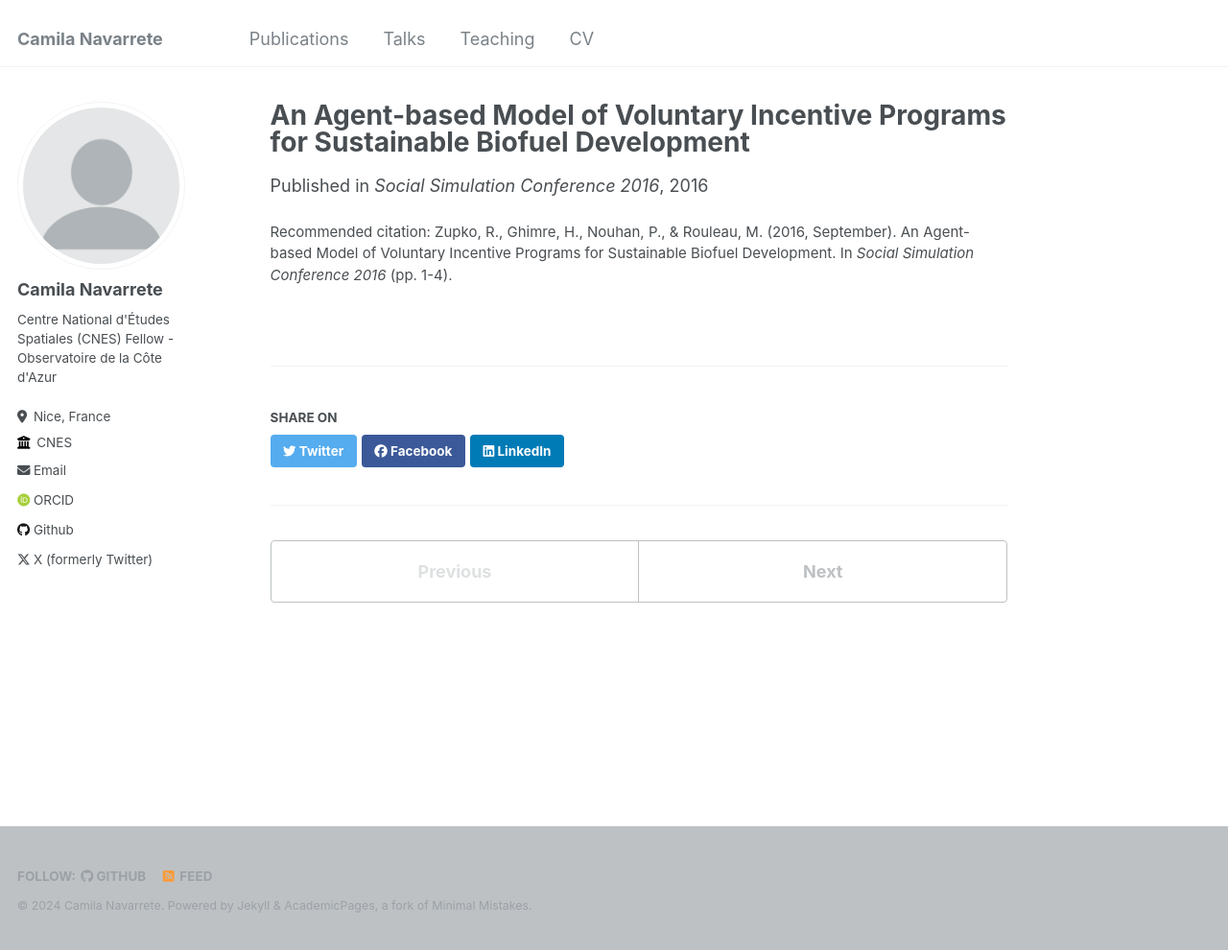
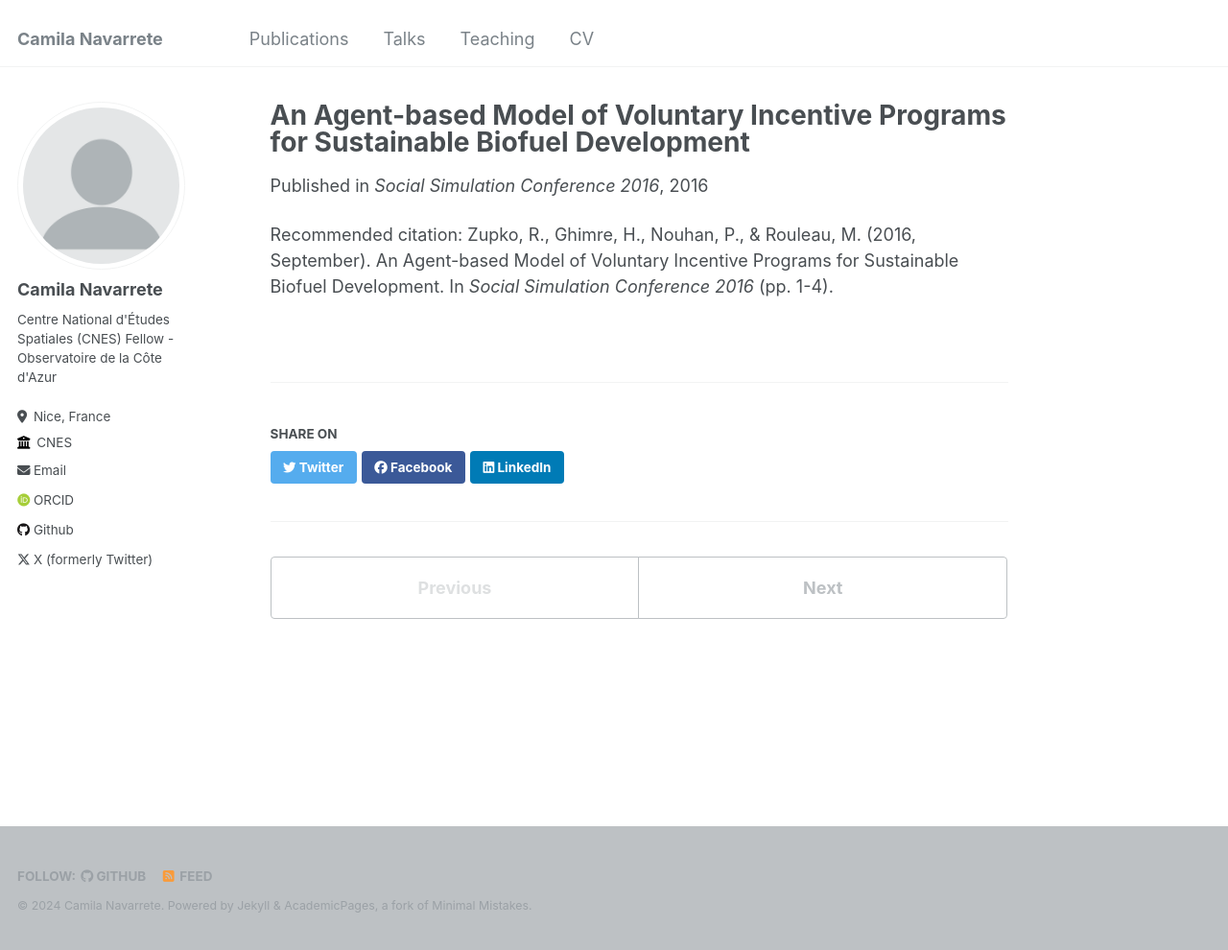
Before and after one commit to cnavarretes/cnavarretes.github.io, a Jekyll site: the page built from _publications/Navarrete2016.md, in a window 1280 px wide and 990 px high. Shown: the whole window at 96% size. Built offline with Jekyll 4.4.1, drawn with Linux system fonts in a browser that asks for light colours; some web fonts are replaced.

Commit message:
Update single.html

```diff
--- a/_layouts/single.html
+++ b/_layouts/single.html
@@ -41,24 +41,19 @@ layout: default
         {% elsif page.date %}
           <p class="page__date"><strong><i class="fa fa-fw fa-calendar" aria-hidden="true"></i> {{ site.data.ui-text[site.locale].date_label | default: "Published:" }}</strong> <time datetime="{{ page.date | date_to_xmlschema }}">{{ page.date | default: "1900-01-01" | date: "%B %d, %Y" }}</time></p>
         {% endif %}
+
+
+        {% if page.citation and page.paperurl %}
+          <p>Recommended citation: {{ page.citation }} <a href="{{ page.paperurl }}"><u>{{ page.paperurl }}</u></a></p>
+        {% elsif page.citation %}
+          <p>Recommended citation: {{ page.citation }} </p>
+        {% endif %}
+
         </header>
       {% endunless %}
 
       <section class="page__content" itemprop="text">
         {{ content }}
-
-        {% if page.citation and page.paperurl and page.slidesurl %}
-          <p style="font-size: smaller">Recommended citation: {{ page.citation }}<br /><a href="{{ page.paperurl }}">Download Paper</a> | <a href="{{ page.slidesurl }}">Download Slides</a></p>
-        {% elsif page.citation and page.paperurl %}
-          <p style="font-size: smaller">Recommended citation: {{ page.citation }}<br /><a href="{{ page.paperurl }}">Download Paper</a></p>
-        {% elsif page.citation and page.slidesurl %}
-          <p style="font-size: smaller">Recommended citation: {{ page.citation }}<br /><a href="{{ page.slidesurl }}">Download Slides</a></p>
-        {% elsif page.citation %}
-          <p style="font-size: smaller">Recommended citation: {{ page.citation }}</p>
-        {% elsif page.slidesurl %}
-          <p style="font-size: smaller"><a href="{{ page.slidesurl }}">Download Slides</a></p>
-        {% endif %}
-
         {% if page.link %}<div><a href="{{ page.link }}" class="btn">{{ site.data.ui-text[site.locale].ext_link_label | default: "Direct Link" }}</a></div>{% endif %}
       </section>
 
@@ -73,10 +68,6 @@ layout: default
 
       {% include post_pagination.html %}
     </div>
-
-    {% if site.comments.provider and page.comments %}
-      {% include comments.html %}
-    {% endif %}
   </article>
 
   {% comment %}<!-- only show related on a post page when not disabled -->{% endcomment %}
```
